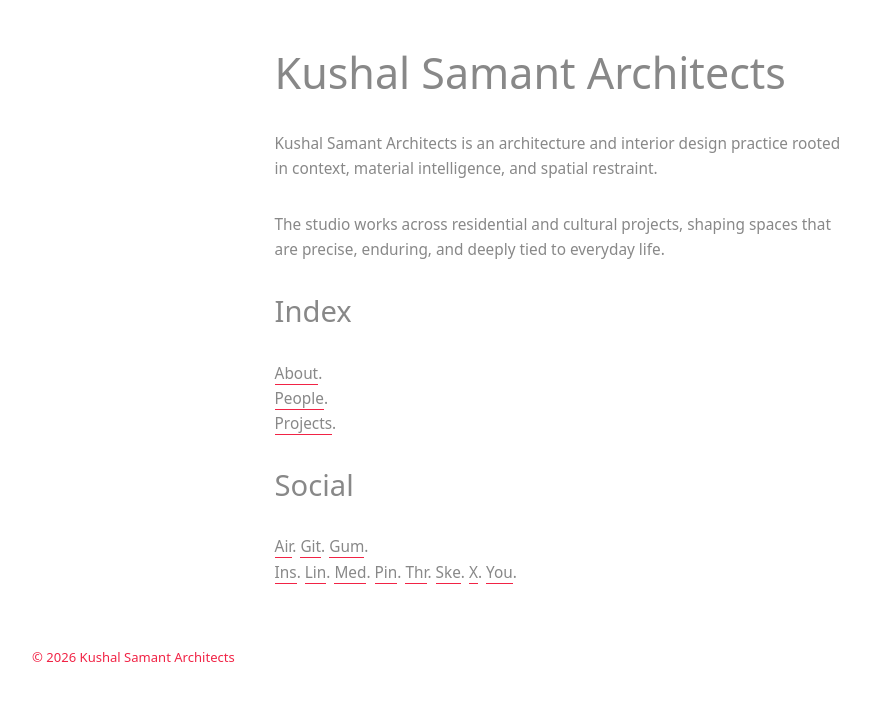
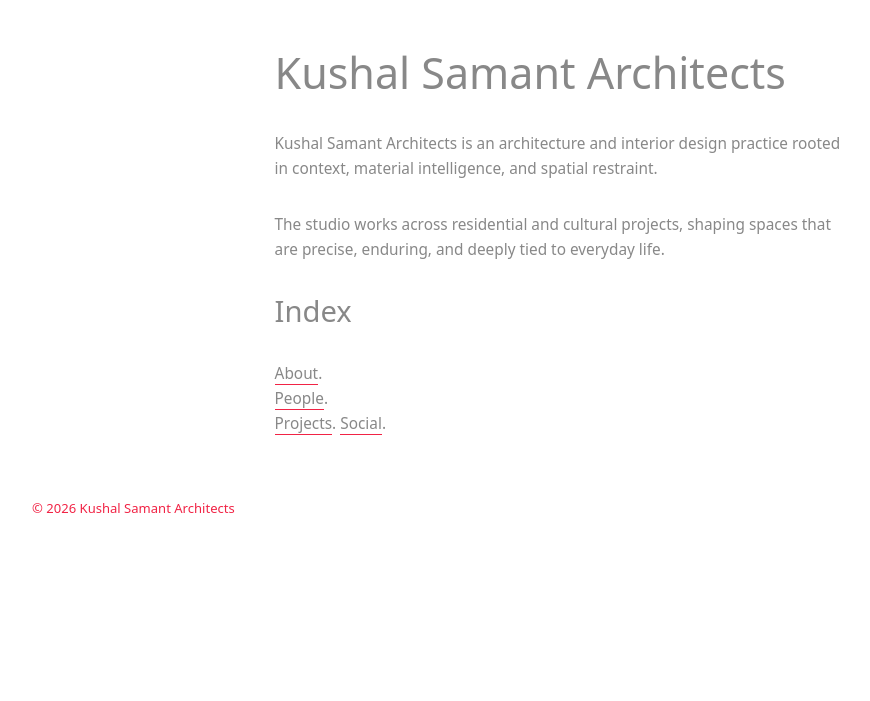
Before and after one commit to kushalsamant/kushalsamant.github.io, a Jekyll site: the page built from index.md, in a window 1280 px wide. Shown: the top 701 px of the page, without its empty margins (14-884 px from the left). Built offline with Jekyll 4.4.1, drawn with Linux system fonts in a browser that asks for light colours; our own code applies the rules of GitHub Pages for plain Markdown files.

Commit message:
Update index.md

```diff
--- a/index.md
+++ b/index.md
@@ -9,17 +9,4 @@ The studio works across residential and cultural projects, shaping spaces that a
 [About](/about.md).
 [People](/people.md).
 [Projects](/projects.md).
-
-## Social
-
-[Air](https://airbnb.co.in/users/show/21563871).
-[Git](https://github.com/kushalsamant).
-[Gum](https://kvshvl.gumroad.com).
-[Ins](https://instagram.com/kvshvl).
-[Lin](https://linkedin.com/in/kvshvl).
-[Med](https://medium.com/@kvshvl).
-[Pin](https://in.pinterest.com/kvshvl).
-[Thr](https://kvshvl.threadless.com).
-[Ske](https://sketchfab.com/kvshvl/models).
-[X](https://x.com/kvshvl_).
-[You](https://youtube.com/@kvshvl/videos).
+[Social](/social.md).
```
